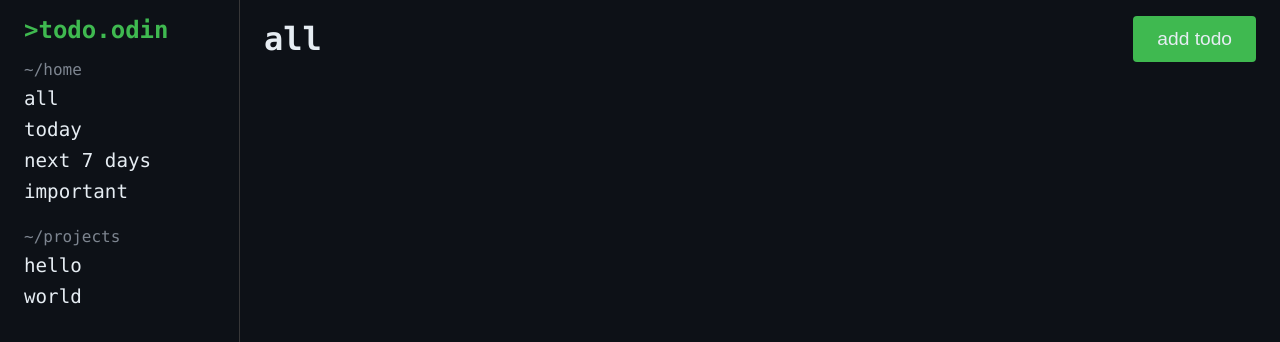
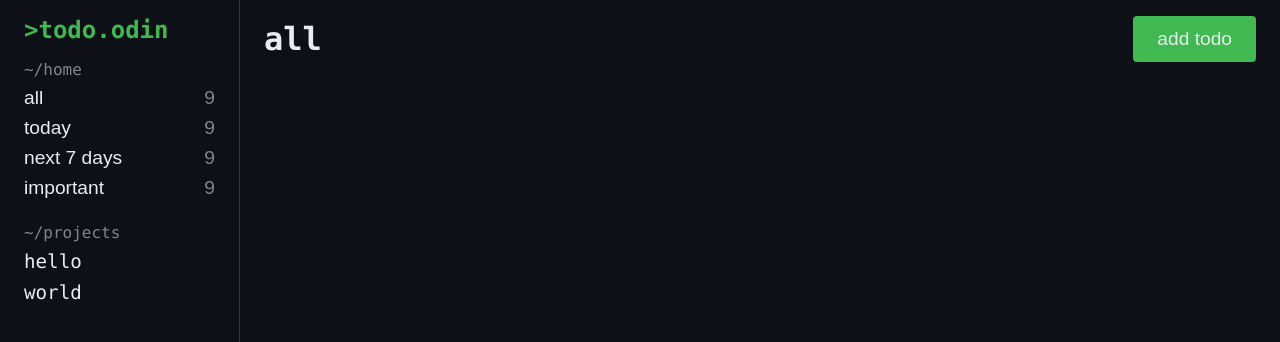
Before and after one commit to Vescien/odin-project-todo-list, a website built with webpack: page src/template.html in a window 1280 px wide. Shown: the top 342 px of the page. Built offline with nearby package versions, Linux system fonts and the light colour scheme.

Commit message:
Turn sidebar home section into buttons

```diff
--- a/src/style.css
+++ b/src/style.css
@@ -52,8 +52,14 @@ body {
 }
 
 .sidebar-project {
+    display: flex;
+    justify-content: space-between;
     font-size: 1.2rem;
     color: var(--primary-text-color);
+}
+
+.count {
+    color: var(--muted-label-color);
 }
 
 #info {
@@ -89,6 +95,12 @@ body {
     margin-bottom: 1.5rem;
 }
 
+button {
+    text-align: left;
+    background-color: var(--bg-color);
+    border: none;cursor: pointer;
+}
+
 ul[role='list'],
 ol[role='list'] {
     list-style: none;
--- a/src/template.html
+++ b/src/template.html
@@ -11,10 +11,22 @@
         <div id="sidebar">
             <h1 id="sidebar-title">>todo.odin</h1>
             <div class="subtext">~/home
-                <p class="sidebar-project">all</p>
-                <p class="sidebar-project">today</p>
-                <p class="sidebar-project">next 7 days</p>
-                <p class="sidebar-project">important</p>
+                <button class="sidebar-project" data-view="upcoming">
+                    <span class="name">all</span>
+                    <span class="count">9</span>
+                </button>
+                <button class="sidebar-project" data-view="upcoming">
+                    <span class="name">today</span>
+                    <span class="count">9</span>
+                </button>
+                <button class="sidebar-project" data-view="upcoming">
+                    <span class="name">next 7 days</span>
+                    <span class="count">9</span>
+                </button>
+                <button class="sidebar-project" data-view="upcoming">
+                    <span class="name">important</span>
+                    <span class="count">9</span>
+                </button>
             </div>
 
             <div class="subtext">~/projects
@@ -34,14 +46,5 @@
     </div>
 
 
-    <!-- <button class="add">ADD</button>
-    <label for="priority">Priority:</label>
-    <select id="priority" name="priority">
-        <option value="low">Low</option>
-        <option value="medium" selected>Medium</option>
-        <option value="high">High</option>
-    </select>
-    <label for="datepicker">Choose a date:</label>
-    <input type="date" id="datepicker" name="trip-start"> -->
 </body>
 </html>
```
